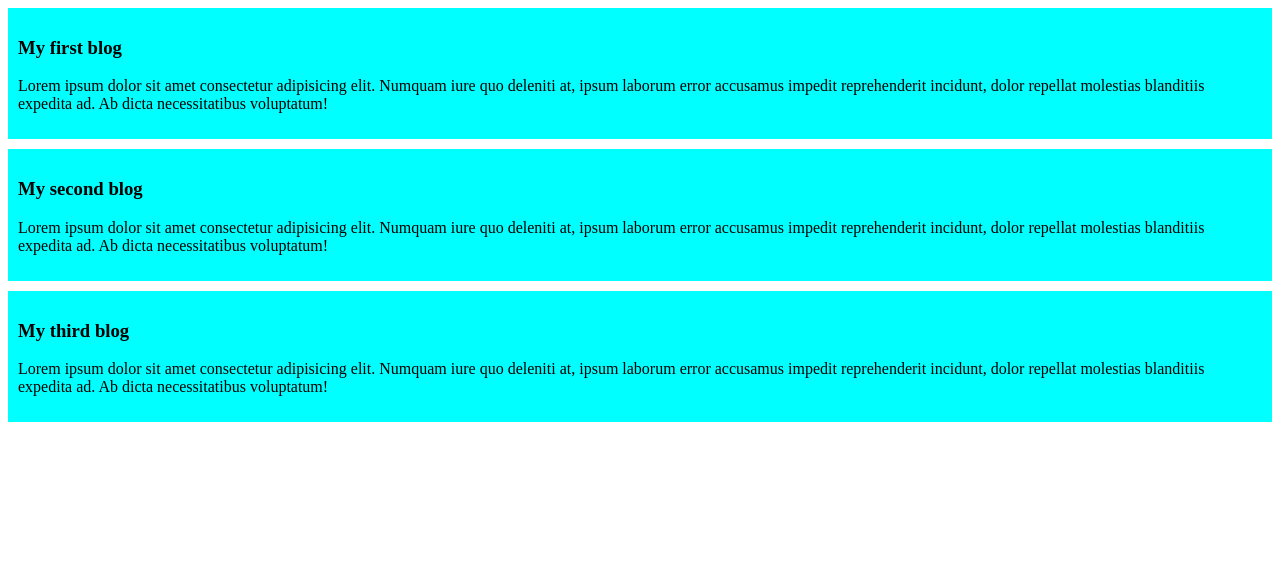
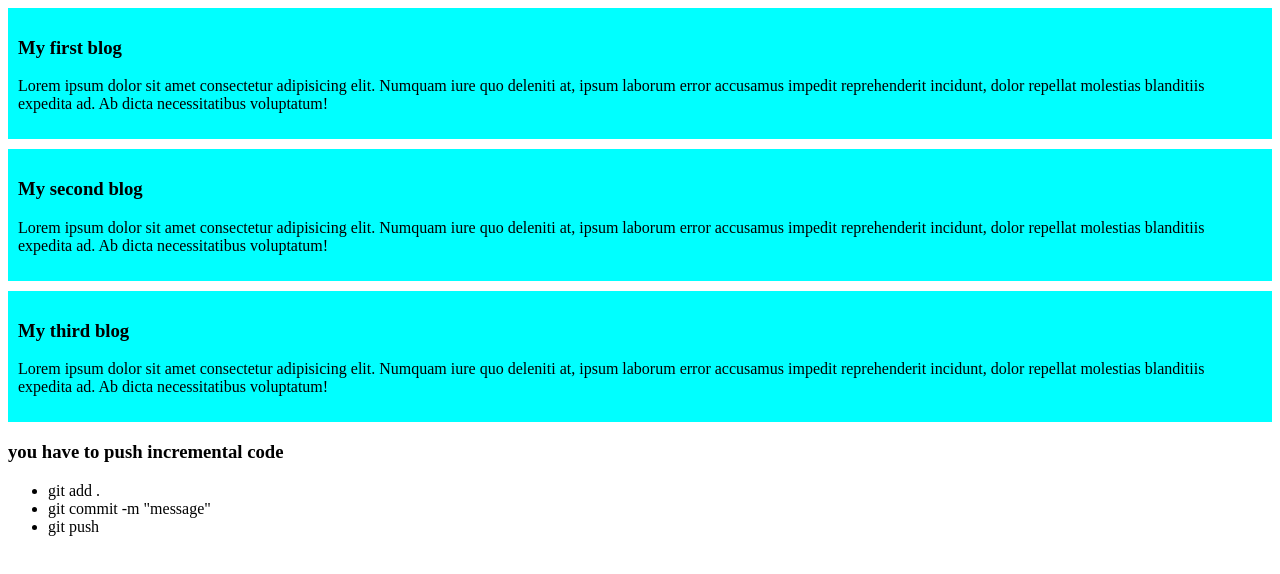
Before and after one commit to Nashrif/my-first-github-repo, a plain HTML site: page index.html in a window 1280 px wide. Drawn offline with Linux system fonts and the light colour scheme.

Commit message:
added a list

```diff
--- a/index.html
+++ b/index.html
@@ -20,6 +20,13 @@
         <p>Lorem ipsum dolor sit amet consectetur adipisicing elit. Numquam iure quo deleniti at, ipsum laborum error accusamus impedit reprehenderit incidunt, dolor repellat molestias blanditiis expedita ad. Ab dicta necessitatibus voluptatum!</p>
     </div>
 
+    <h3>you have to push incremental code</h3>
+    <ul>
+        <li>git add .</li>
+        <li>git commit -m "message"</li>
+        <li>git push</li>
+    </ul>
+
 
 </body>
 </html>
```
